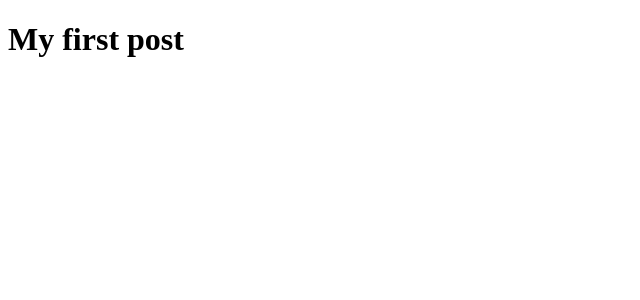
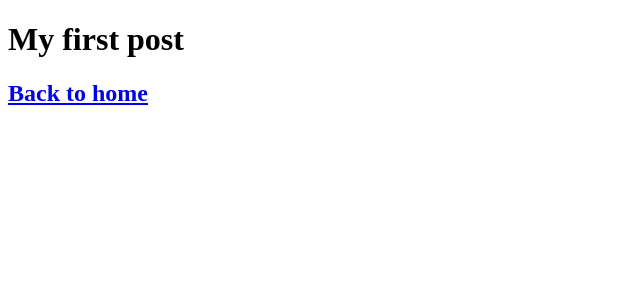
Before and after one commit to dmartinez24/nextjs-blog, a Next.js app: page /posts/first-post in a window 1280 px wide. Shown: the top 300 px of the page, without its empty margins (0-640 px from the left). Built offline with nearby package versions, Linux system fonts and the light colour scheme.

Commit message:
step 3: connecting pages with Link next component

```diff
--- a/pages/index.js
+++ b/pages/index.js
@@ -1,5 +1,6 @@
 import Head from 'next/head';
 import styles from '../styles/Home.module.css';
+import Link from "next/link";
 
 export default function Home() {
   return (
@@ -13,6 +14,10 @@ export default function Home() {
         <h1 className={styles.title}>
           Learn <a href="https://nextjs.org">Next.js!</a>
         </h1>
+
+        <p className={styles.description}>
+          I've created my very first page! You can check it out here: <Link href='posts/first-post'>My first post!</Link>
+        </p>
 
         <p className={styles.description}>
           Get started by editing <code>pages/index.js</code>
--- a/pages/posts/first-post.js
+++ b/pages/posts/first-post.js
@@ -1,3 +1,12 @@
+import Link from "next/link";
+
 export default function Post() {
-    return <h1>My first post</h1>
+    return (
+        <>
+            <h1>My first post</h1>
+            <h2>
+               <Link href='/'>Back to home</Link>
+            </h2>
+        </>
+    )
 }
```
